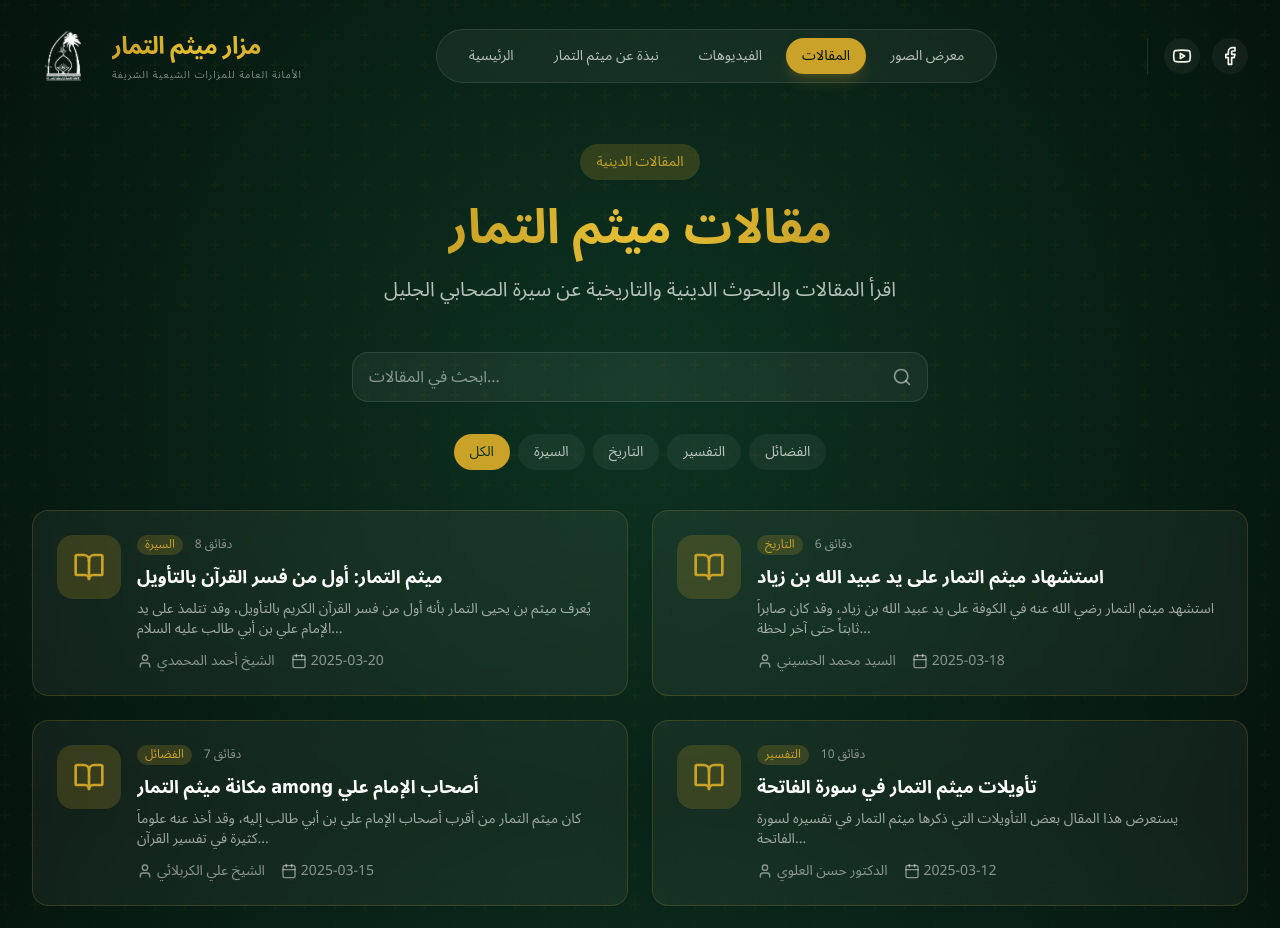
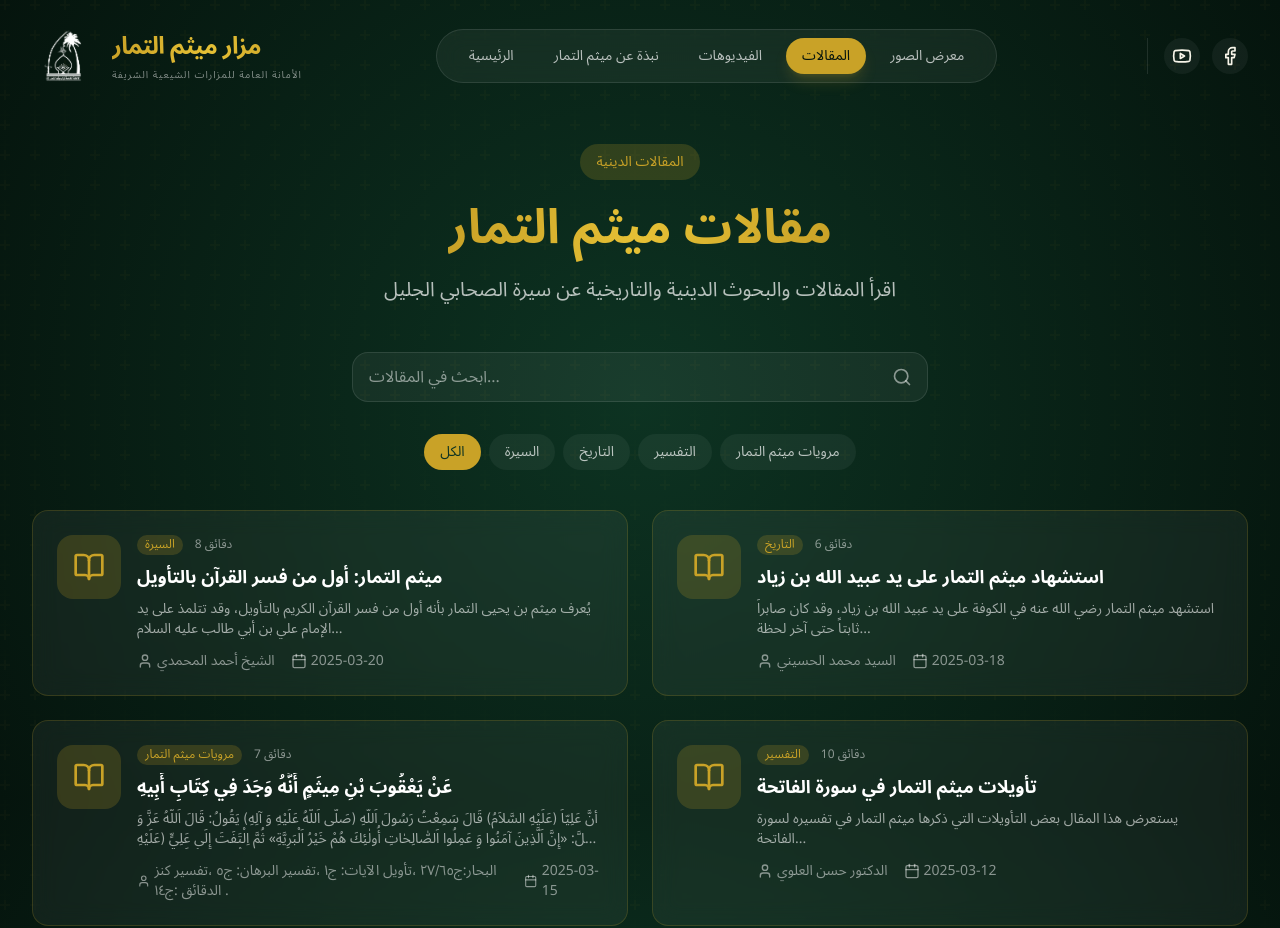
Before and after one commit to MOOdynaz/mazar-althammar, a React (Vite) app in the folder app/: page /articles in a window 1280 px wide. Shown: the top 928 px of the page. Built offline with nearby package versions, Linux system fonts and the light colour scheme.

Commit message:
content: add virtues of Imam Ali article with full tashkeel and punctuation

```diff
--- a/app/src/pages/Articles.tsx
+++ b/app/src/pages/Articles.tsx
@@ -7,7 +7,7 @@ const categories = [
   { id: 'biography', name: 'السيرة' },
   { id: 'history', name: 'التاريخ' },
   { id: 'tafsir', name: 'التفسير' },
-  { id: 'virtues', name: 'الفضائل' },
+  { id: 'virtues', name: 'مرويات ميثم التمار' },
 ]
 
 const articles = [
@@ -30,15 +30,14 @@ const articles = [
     category: 'history',
     tags: ['الاستشهاد', 'عبيد الله بن زياد', 'الكوفة'],
     readTime: '6 دقائق',
-  },
-  {
+  },{
     id: 3,
-    title: 'مكانة ميثم التمار among أصحاب الإمام علي',
-    excerpt: 'كان ميثم التمار من أقرب أصحاب الإمام علي بن أبي طالب إليه، وقد أخذ عنه علوماً كثيرة في تفسير القرآن...',
+    title: 'عَنْ يَعْقُوبَ بْنِ مِيثَمٍ أَنَّهُ وَجَدَ فِي كِتَابِ أَبِيهِ',
+    excerpt: `أَنَّ عَلِيّاً (عَلَيْهِ السَّلاَمُ) قَالَ سَمِعْتُ رَسُولَ اَللَّهِ (صَلَّى اَللَّهُ عَلَيْهِ وَ آلِهِ) يَقُولُ: قَالَ اَللَّهُ عَزَّ وَ جَلَّ: «إِنَّ اَلَّذِينَ آمَنُوا وَ عَمِلُوا اَلصّٰالِحٰاتِ أُولٰئِكَ هُمْ خَيْرُ اَلْبَرِيَّةِ» ثُمَّ اِلْتَفَتَ إِلَى عَلِيٍّ (عَلَيْهِ السَّلاَمُ) فَقَالَ نَعَمْ أَنْتَ يَا عَلِيُّ وَ شِيعَتُكَ وَ مِيعَادُكَ وَ مِيعَادُهُمُ اَلْحَوْضُ غُرّاً مُحَجَّلِينَ مُكَحَّلِينَ مُتَوَّجِينَ. قَالَ: يَعْقُوبُ فَحَدَّثْتُ أَبَا جَعْفَرٍ -الباقر- (عَلَيْهِ السَّلاَمُ) بِهَذَا فَقَالَ: هَكَذَا هُوَ عِنْدَنَا فِي كِتَابِ عَلِيٍّ (عَلَيْهِ السَّلاَمُ)`,
     date: '2025-03-15',
-    author: 'الشيخ علي الكربلائي',
+    author: 'البحار:ج٢٧/٦٥ ،تأويل الآيات: ج١ ،تفسير البرهان: ج٥ ،تفسير كنز الدقائق :ج١٤ .',
     category: 'virtues',
-    tags: ['أصحاب الإمام علي', 'المنزلة', 'الفضائل'],
+    tags: ['أصحاب الإمام علي', 'المنزلة', 'المرويات'],
     readTime: '7 دقائق',
   },
   {
```
